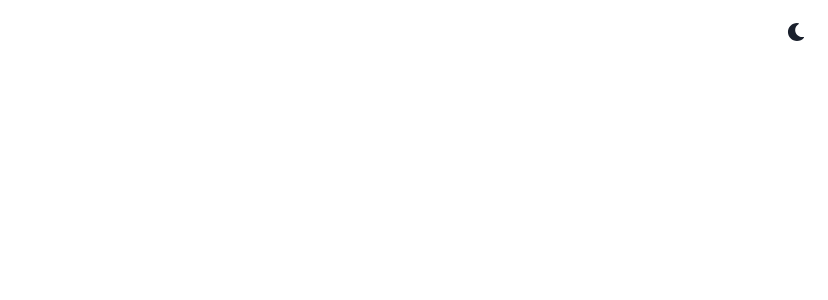
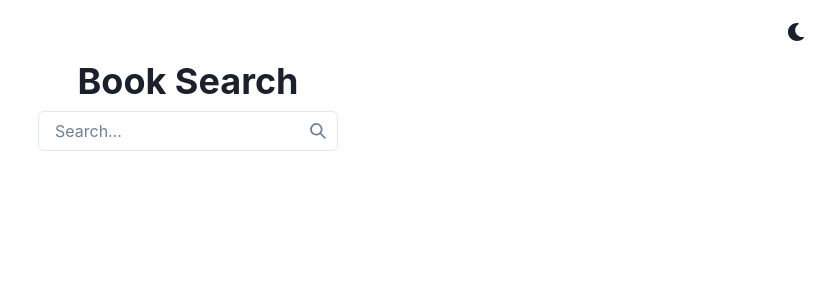
Before and after one commit to Melzr/BookVault, a React (Create React App) app: page / in a window 1280 px wide. Shown: the top 300 px of the page, without its empty margins (452-1280 px from the left). Built offline with nearby package versions, Linux system fonts and the light colour scheme.

Commit message:
add search bar

```diff
--- a/package.json
+++ b/package.json
@@ -3,6 +3,7 @@
   "version": "0.1.0",
   "private": true,
   "dependencies": {
+    "@chakra-ui/icons": "^2.1.1",
     "@chakra-ui/react": "^2.8.2",
     "@emotion/react": "^11.11.1",
     "@emotion/styled": "^11.11.0",
--- a/src/App.js
+++ b/src/App.js
@@ -2,18 +2,23 @@ import React from 'react';
 import {
   ChakraProvider,
   Box,
+  VStack,
+  Heading,
   Grid,
   theme,
 } from '@chakra-ui/react';
 import { ColorModeSwitcher } from './ColorModeSwitcher';
+import SearchBar from './components/SearchBar';
 
 function App() {
   return (
     <ChakraProvider theme={theme}>
       <Box textAlign="center" fontSize="xl">
-        <Grid minH="100vh" p={3}>
-          <ColorModeSwitcher justifySelf="flex-end" />
-        </Grid>
+        <VStack minH="100vh" p={3}>
+          <ColorModeSwitcher alignSelf="flex-end" />
+          <Heading>Book Search</Heading>
+          <SearchBar />
+        </VStack>
       </Box>
     </ChakraProvider>
   );
--- /dev/null
+++ b/src/components/SearchBar.js
@@ -0,0 +1,49 @@
+import { useState } from 'react';
+import { Box, Input, InputGroup, InputRightElement, Text, VStack } from "@chakra-ui/react";
+import { SearchIcon } from "@chakra-ui/icons";
+
+const SearchBar = () => {
+  const [inputValue, setInputValue] = useState('');
+  const [error, setError] = useState('');
+  const [showError, setShowError] = useState(false);
+
+  const search = () => {
+    if (inputValue.length >= 3) {
+      console.log(inputValue);
+      setInputValue('');
+      setShowError(false);
+    } else {
+      setShowError(true);
+    }
+  };
+
+  const onInputChange = (event) => {
+    setInputValue(event.target.value);
+    if (event.target.value.length < 3 && event.target.value.length > 0) {
+      setError('Input must be at least 3 characters');
+    } else {
+      setError('');
+    }
+  };
+
+  const onKeyDown = (event) => {
+    if (event.key === 'Enter') {
+      search();
+    }
+  };
+
+
+  return (
+    <Box w="100%" maxW="300" spacing={1} align="start">
+      <InputGroup width="100%">
+        <Input placeholder="Search..." value={inputValue} onChange={onInputChange} onKeyDown={onKeyDown} isInvalid={showError && error} />
+        <InputRightElement onClick={search} cursor="pointer">
+          <SearchIcon color="gray.500" />
+        </InputRightElement>
+      </InputGroup>
+      {showError && error && <Text color="red.500" fontSize="sm" pl="1">{error}</Text>}
+    </Box>
+  );
+};
+
+export default SearchBar;
```
Also changed, not shown: 1 other file (tests, documents, lock files or other folders).
